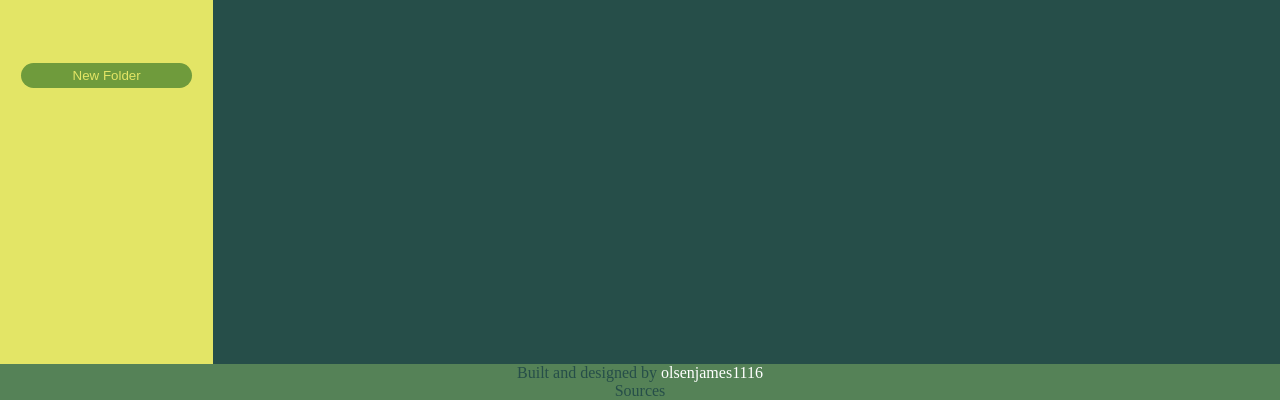
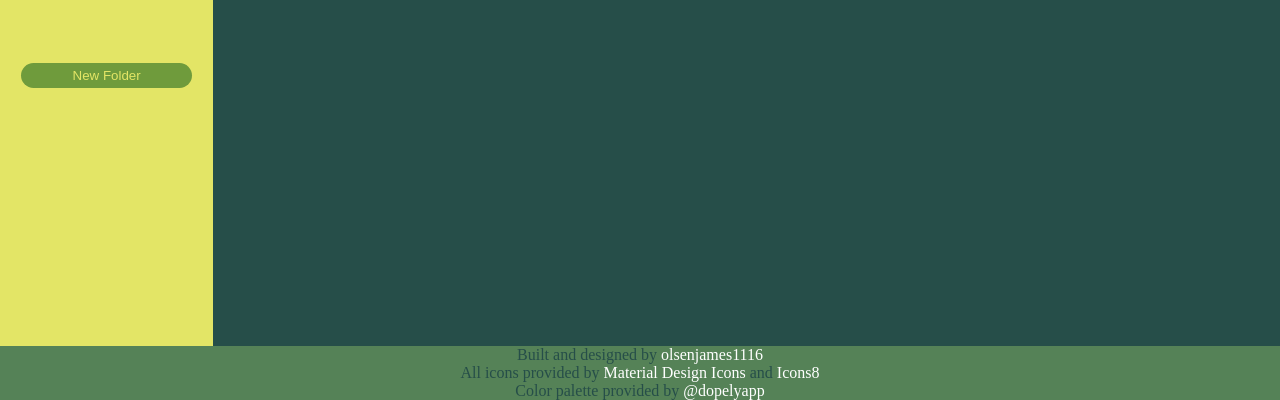
Before and after one commit to olsenjames1116/todoList, a website built with webpack: page dist/index.html in a window 1280 px wide. Shown: the part 400-800 px from the top of the page. Built offline with nearby package versions, Linux system fonts and the light colour scheme; files whose address does not match are found by name.

Commit message:
Add sources in footer of page

```diff
--- a/dist/index.html
+++ b/dist/index.html
@@ -151,7 +151,8 @@
 
         <div class="footer">
             <p>Built and designed by <a href="https://github.com/olsenjames1116">olsenjames1116</a></p>
-            <p>Sources</p>
+            <p>All icons provided by <a href="https://materialdesignicons.com/">Material Design Icons</a> and <a href="https://icons8.com/">Icons8</a></p>
+            <p>Color palette provided by <a href="https://www.pinterest.com/dopelyapp/">@dopelyapp</a></p>
         </div>
     </body>
 </html>
```
